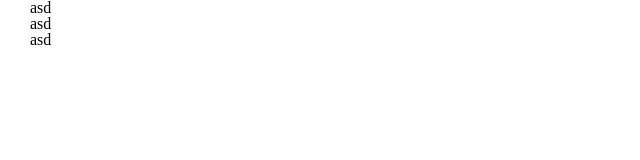
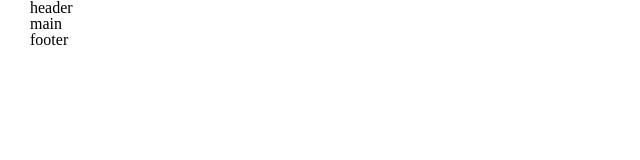
Before and after one commit to Eterna1Student/portfolio-designer, a plain HTML site: page index.html in a window 1280 px wide. Shown: the full height of the page, 0-640 px from the left. Drawn offline with Linux system fonts and the light colour scheme.

Commit message:
add structure

```diff
--- a/index.html
+++ b/index.html
@@ -10,17 +10,17 @@
 <body>
     <header>
         <div class="container">
-            asd
+            header
         </div>
     </header>
     <main>
         <div class="container">
-asd
+            main
         </div>
     </main>
     <footer>
         <div class="container">
-asd
+            footer
         </div>
     </footer>
 </body>
--- /dev/null
+++ b/scripts/main.js
@@ -0,0 +1 @@
+const a = 'a'
```
Also changed, not shown: fonts/BigShouldersDisplay-Black.ttf (added), fonts/BigShouldersDisplay-Bold.ttf (added), fonts/BigShouldersDisplay-ExtraBold.ttf (added), fonts/BigShouldersDisplay-ExtraLight.ttf (added), fonts/BigShouldersDisplay-Light.ttf (added), fonts/BigShouldersDisplay-Medium.ttf (added), fonts/BigShouldersDisplay-Regular.ttf (added), fonts/BigShouldersDisplay-SemiBold.ttf (added), fonts/BigShouldersDisplay-Thin.ttf (added), images/hero-BG.png (added).
